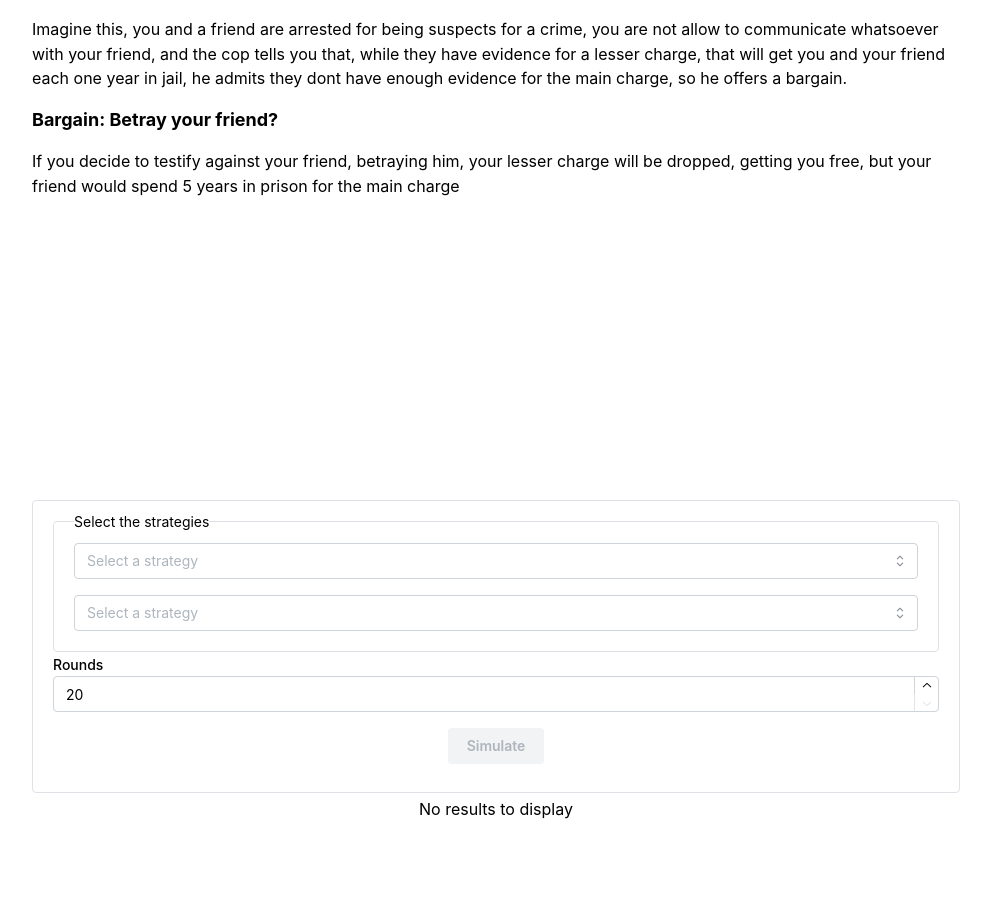
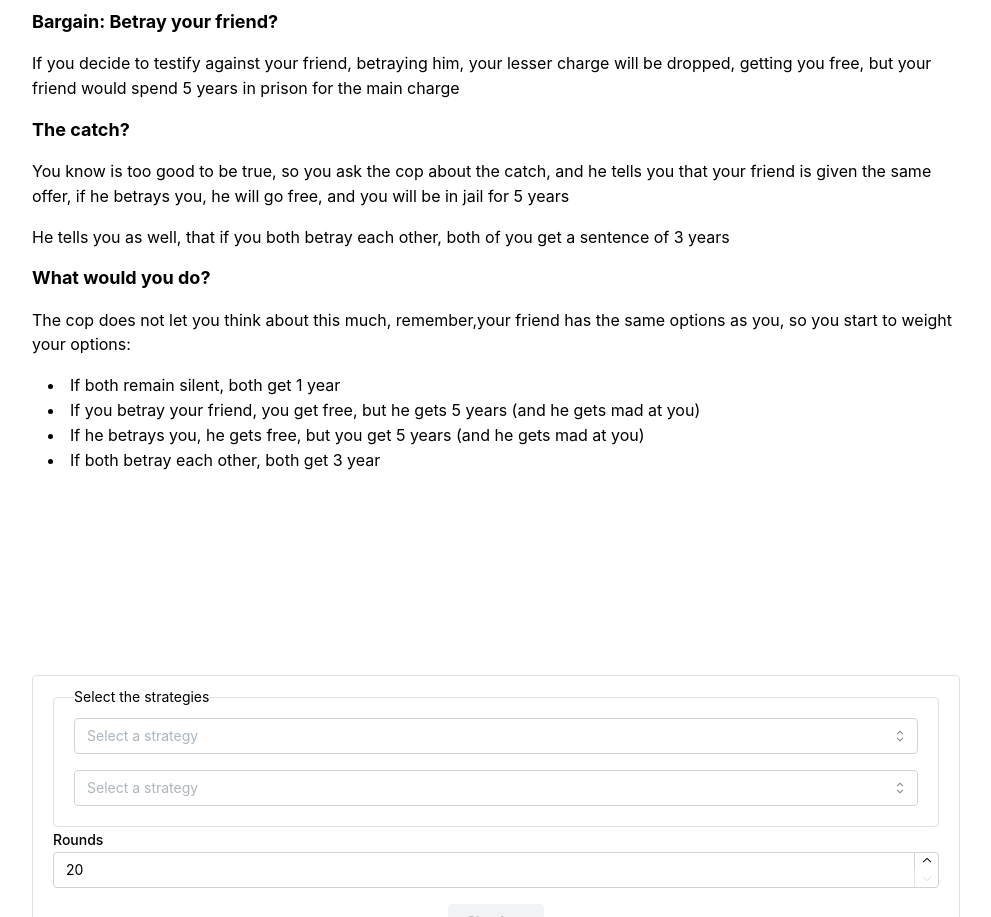
Before and after one commit to AndresCRamos/prisoners-dilemma, a React (Vite) app: page / in a window 1280 px wide. Shown: the part 1231-2148 px from the top of the page, without its empty margins (144-1135 px from the left). Built offline with nearby package versions, Linux system fonts and the light colour scheme.

Commit message:
Analizing the situation

```diff
--- a/src/components/LearnMore.tsx
+++ b/src/components/LearnMore.tsx
@@ -1,4 +1,4 @@
-import { Blockquote, Container, Stack, Text, Title } from "@mantine/core";
+import { Blockquote, Container, List, Stack, Text, Title } from "@mantine/core";
 import React from "react";
 const LearnMore: React.FC = () => {
   return (
@@ -32,6 +32,33 @@ const LearnMore: React.FC = () => {
             lesser charge will be dropped, getting you free, but your friend
             would spend 5 years in prison for the main charge
           </Text>
+          <Title order={4}>The catch?</Title>
+          <Text>
+            You know is too good to be true, so you ask the cop about the catch,
+            and he tells you that your friend is given the same offer, if he
+            betrays you, he will go free, and you will be in jail for 5 years
+          </Text>
+          <Text>
+            He tells you as well, that if you both betray each other, both of
+            you get a sentence of 3 years
+          </Text>
+          <Title order={4}>What would you do?</Title>
+          <Text>
+            The cop does not let you think about this much, remember,your friend
+            has the same options as you, so you start to weight your options:
+          </Text>
+          <List withPadding listStyleType="initial">
+            <List.Item>If both remain silent, both get 1 year</List.Item>
+            <List.Item>
+              If you betray your friend, you get free, but he gets 5 years (and
+              he gets mad at you)
+            </List.Item>
+            <List.Item>
+              If he betrays you, he gets free, but you get 5 years (and he gets
+              mad at you)
+            </List.Item>
+            <List.Item>If both betray each other, both get 3 year</List.Item>
+          </List>
         </Stack>
       </Container>
     </>
```
